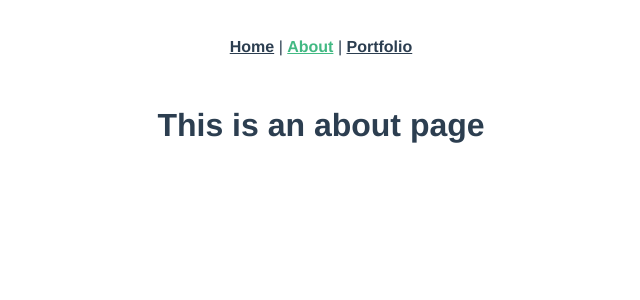
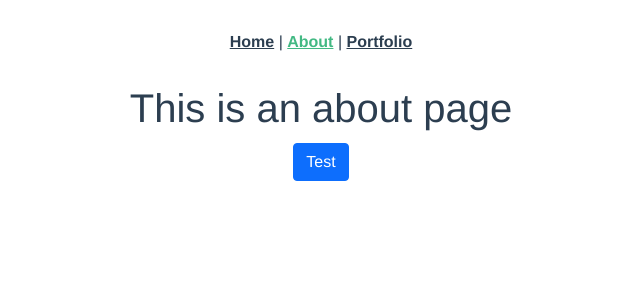
Before and after one commit to ninydev/pv021_mk_node, a Vue app in the folder 08_vue/frontvue3/: page /about in a window 1280 px wide. Shown: the top 300 px of the page, without its empty margins (319-959 px from the left). Built offline with nearby package versions, Linux system fonts and the light colour scheme.

Commit message:
Vue bootstrap

```diff
--- a/08_vue/frontvue3/package.json
+++ b/08_vue/frontvue3/package.json
@@ -8,6 +8,9 @@
     "lint": "vue-cli-service lint"
   },
   "dependencies": {
+    "@popperjs/core": "^2.11.5",
+    "bootstrap": "^5.1.3",
+    "bootstrap-vue-3": "^0.1.11",
     "core-js": "^3.8.3",
     "vue": "^3.2.13",
     "vue-router": "^4.0.3",
--- /dev/null
+++ b/08_vue/frontvue3/src/components/BootStrap.vue
@@ -0,0 +1,21 @@
+<template>
+  <div class="h2 mb-0">
+    <BButton variant="primary">Test</BButton>
+<!--    <b-icon icon="arrow-up"></b-icon>-->
+<!--    <b-icon icon="exclamation-triangle"></b-icon>-->
+  </div>
+</template>
+
+<script>
+import { BButton } from 'bootstrap-vue-3'
+export default {
+  components: {
+    BButton
+  },
+  name: 'BootStrap'
+}
+</script>
+
+<style scoped>
+
+</style>
--- a/08_vue/frontvue3/src/components/portfolio/PortfolioItem.vue
+++ b/08_vue/frontvue3/src/components/portfolio/PortfolioItem.vue
@@ -8,11 +8,6 @@ export default {
   props: {
     item: {}
   }
-  // data () {
-  //   return {
-  //     item: this.item
-  //   }
-  // }
 }
 </script>
 
--- a/08_vue/frontvue3/src/main.js
+++ b/08_vue/frontvue3/src/main.js
@@ -2,5 +2,13 @@ import { createApp } from 'vue'
 import App from './App.vue'
 import router from './router'
 import store from './store'
+import BootstrapVue3 from 'bootstrap-vue-3'
 
-createApp(App).use(store).use(router).mount('#app')
+import 'bootstrap/dist/css/bootstrap.css'
+import 'bootstrap-vue-3/dist/bootstrap-vue-3.css'
+
+createApp(App)
+  .use(store)
+  .use(router)
+  .use(BootstrapVue3)
+  .mount('#app')
--- a/08_vue/frontvue3/src/views/AboutView.vue
+++ b/08_vue/frontvue3/src/views/AboutView.vue
@@ -1,5 +1,12 @@
 <template>
   <div class="about">
     <h1>This is an about page</h1>
+    <BootStrap></BootStrap>
   </div>
 </template>
+<script>
+import BootStrap from '@/components/BootStrap'
+export default {
+  components: { BootStrap }
+}
+</script>
```
Also changed, not shown: 1 other file (tests, documents, lock files or other folders).
